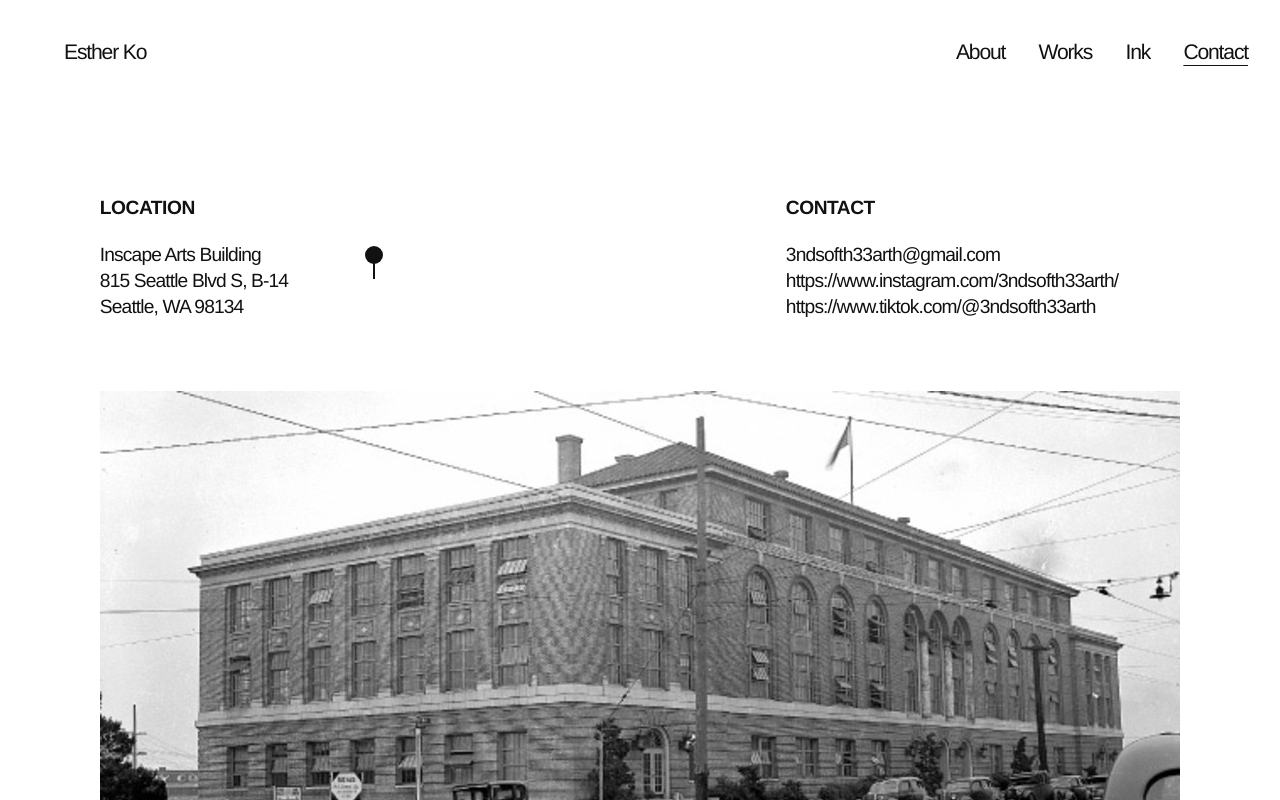
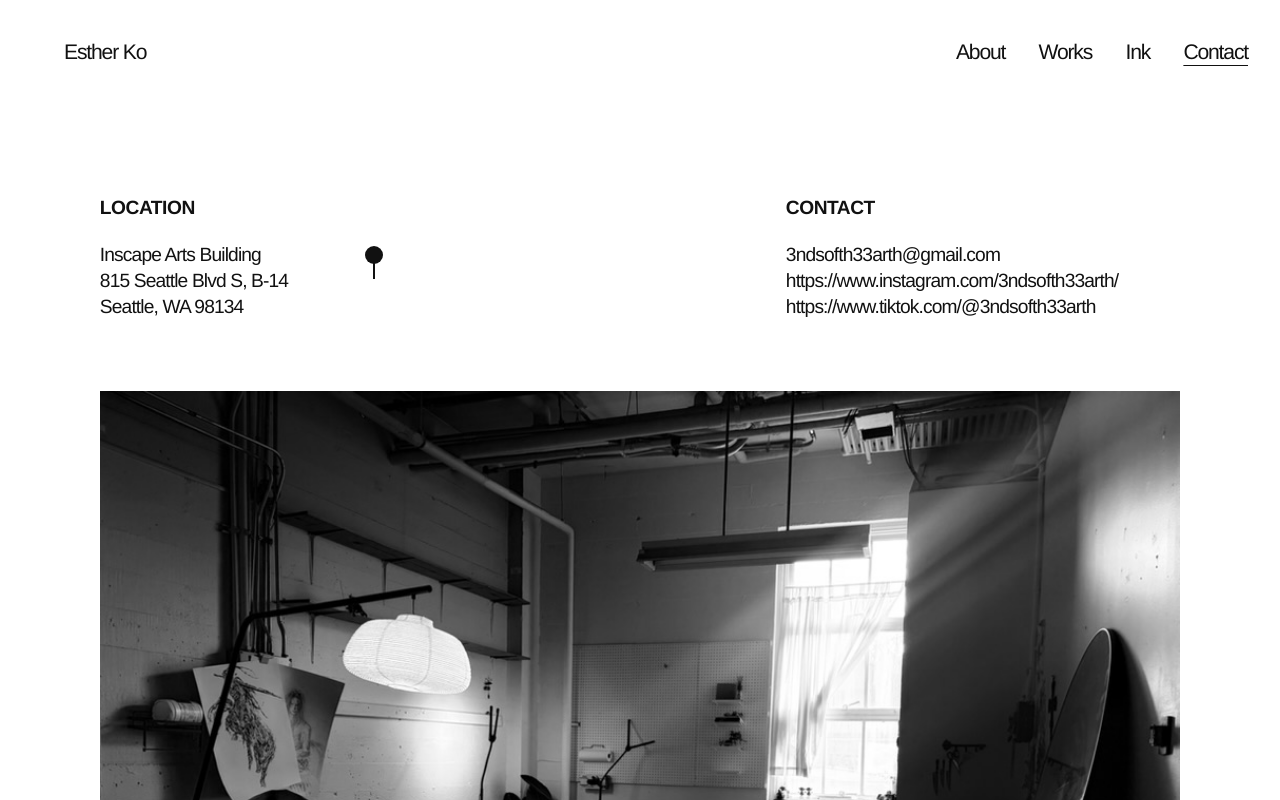
Before and after one commit to josephvtranx/3ndsofth33arth, a Next.js app: page /contact in a window 1280 px wide. Shown: the top 800 px of the page. Built offline with nearby package versions, Linux system fonts and the light colour scheme.

Commit message:
change contact pic

```diff
--- a/src/app/contact/page.tsx
+++ b/src/app/contact/page.tsx
@@ -36,10 +36,10 @@ export default function ContactPage() {
         </div>
         <Image
           className={styles.locationPhoto}
-          src="/images/location.jpg"
-          alt="Historic photograph of the Inscape Arts Building in Seattle"
-          width={1080}
-          height={656}
+          src="/images/studio-interior.jpeg"
+          alt="Black-and-white photograph of the tattoo studio inside Inscape Arts Building"
+          width={1024}
+          height={768}
           sizes="(max-width: 700px) calc(100vw - 48px), 84.4vw"
         />
       </section>
```
Also changed, not shown: public/images/studio-interior.jpeg (added).
